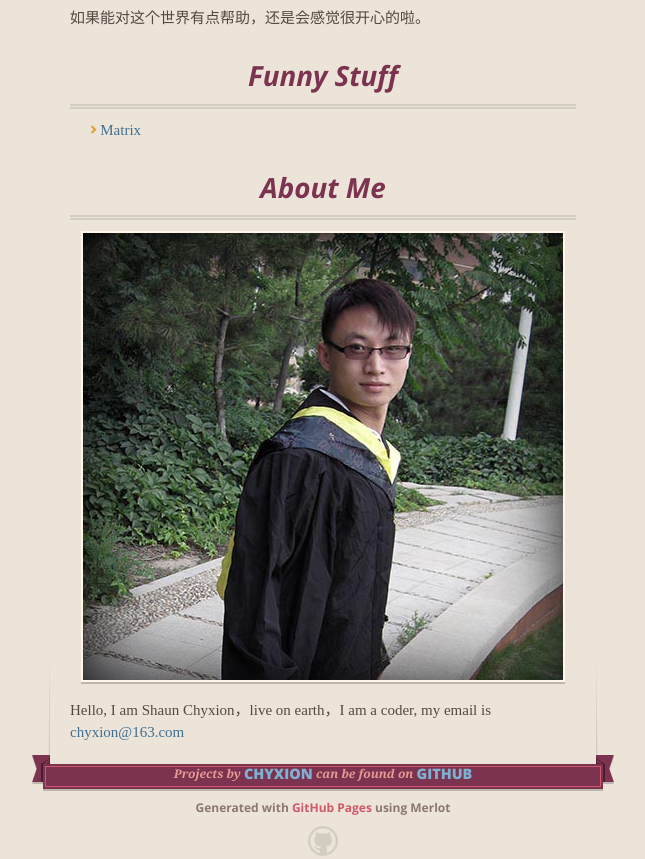
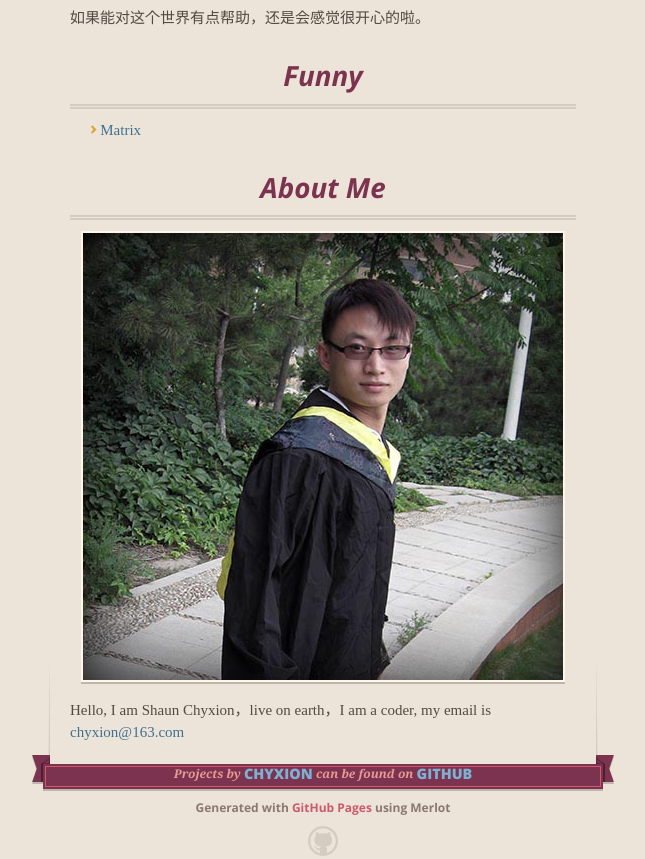
Before and after one commit to chyxion/chyxion.github.io, a plain HTML site: page index.html in a window 1280 px wide. Shown: the part 865-1724 px from the top of the page, without its empty margins (317-962 px from the left). Drawn offline with Linux system fonts and the light colour scheme.

Commit message:
remove stuff

```diff
--- a/index.html
+++ b/index.html
@@ -96,7 +96,7 @@
     <a name="support-or-contact" class="anchor" href="#support-or-contact">
         <span class="octicon octicon-link"></span>
     </a>
-    Funny Stuff
+    Funny
 </h3>
 
 <ul>
```
